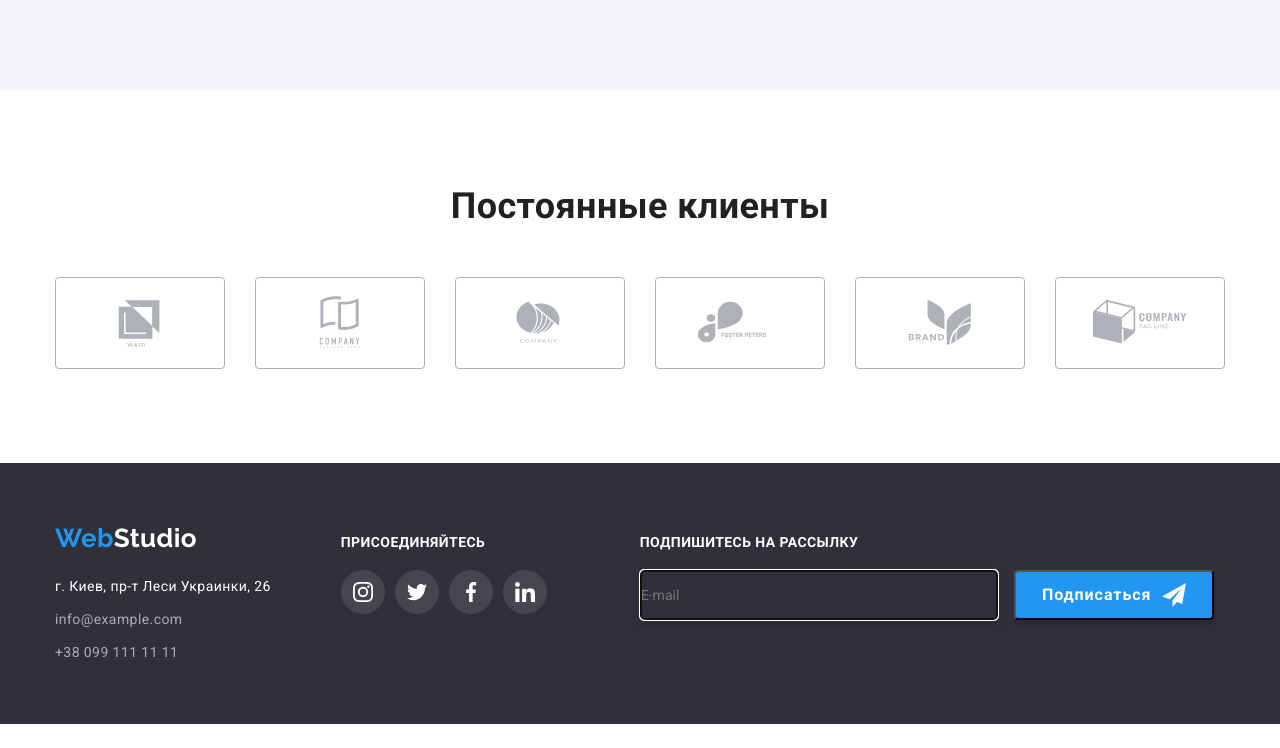
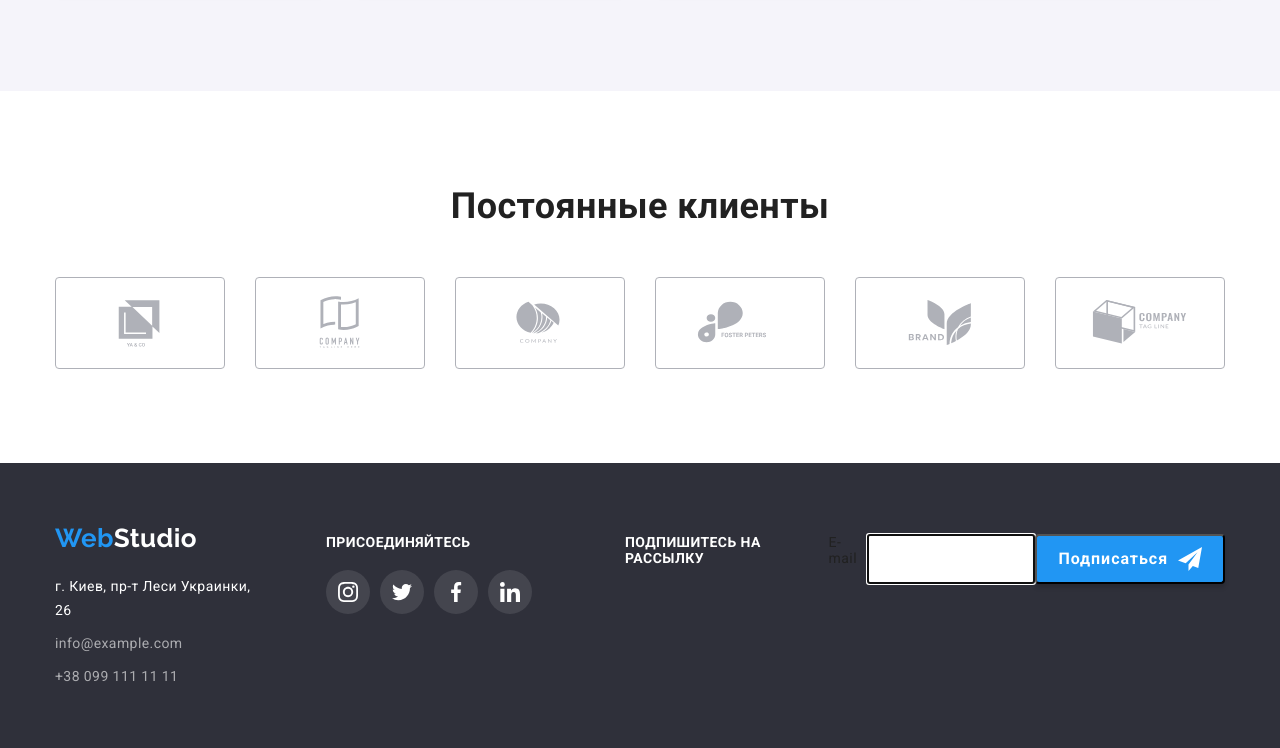
Before and after one commit to AninotA/goit-markup-hw-06, a plain HTML site: page index.html in a window 1280 px wide. Shown: the part 2213-2961 px from the top of the page. Before the commit the page ends 2937 px from the top, so only its background shows below. Drawn offline with nearby package versions, Linux system fonts and the light colour scheme.

Commit message:
Update footer-form

```diff
--- a/css/styles.css
+++ b/css/styles.css
@@ -578,18 +578,12 @@ body {
   background-color: #2196f3;
 }
 
-.form-field input {
-  width: 358px;
-  height: 50px;
-  margin-right: 12px;
-  padding: 0;
-  color: var(--foot-txt-cl);
+.footer-field {
+display: flex;
 
-  background-color: var(--dark-bg-cl);
-  border: 1px solid var(--border-form-cl);
-  filter: drop-shadow(0px 4px 4px rgba(0, 0, 0, 0.15));
-  border-radius: 4px;
 }
+
+
 
 .footer-btn {
   display: inline-flex;
--- a/index.html
+++ b/index.html
@@ -593,11 +593,11 @@
             </li>
           </ul>
         </div>
-        <form class="form">
-          <div class="form-field">
-            <p class="switch-title">Подпишитесь на рассылку</p>
-          <label class="form-label" for="email" required></label>
-          <input class="form-input" type="email" name="email" id="email" placeholder="E-mail" autofocus />
+        <p class="switch-title">Подпишитесь на рассылку</p>
+        <form class="footer-form">
+          <div class="footer-field">
+          <label class="footer-label" for="email" required lang="en">E-mail</label>
+          <input class="footer-input" type="email" name="email" id="email" autofocus />
 
           <button type="submit" class="footer-btn btn list">Подписаться<svg class="btn-icon" width="24" height="24">
             <use href="./images/icons.svg#icon-send"></use>
```
